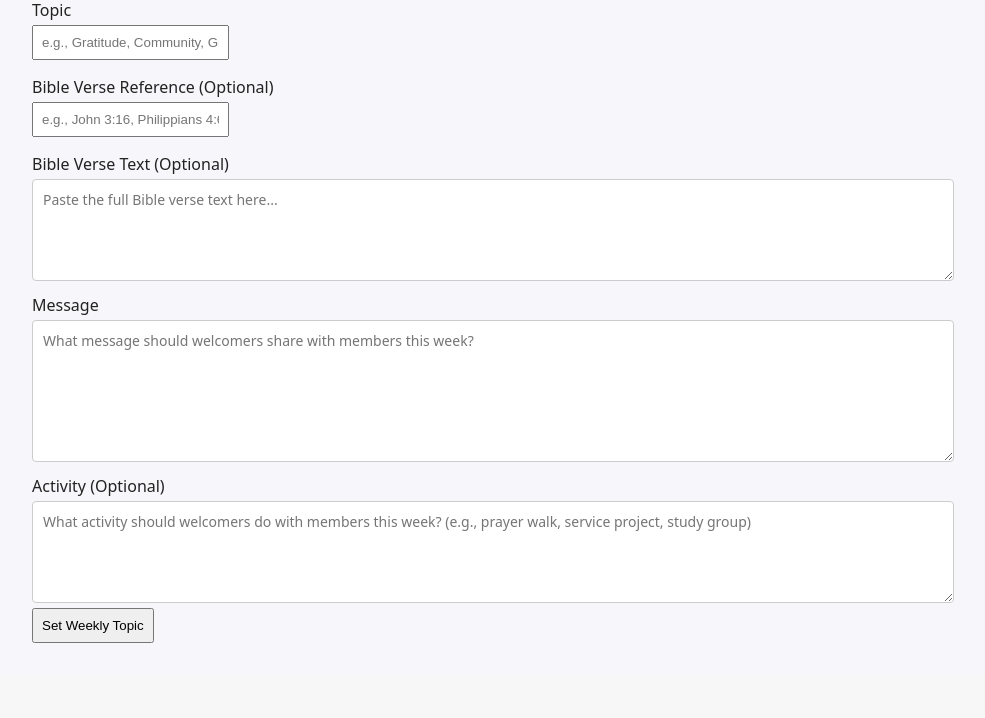
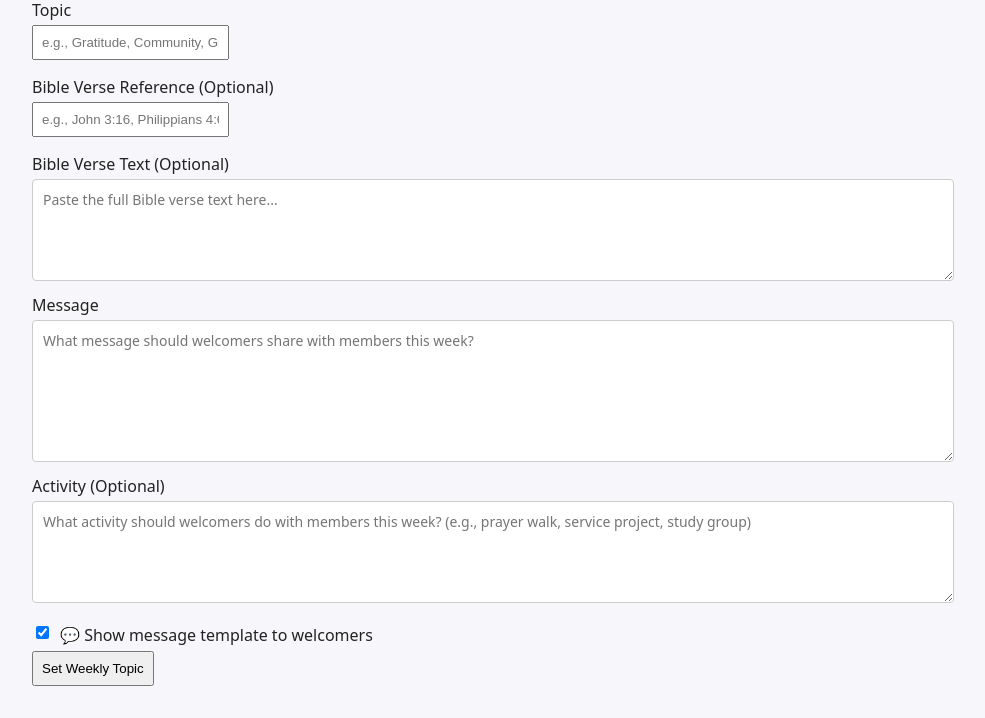
Before and after one commit to Jason-Kim1023/UpperRoomApp, a Flask app: page /admin/dashboard in a window 1280 px wide. Shown: the part 547-1265 px from the top of the page, without its empty margins (158-1143 px from the left). Before the commit the page ends 1190 px from the top, so only its background shows below. Run offline with Flask 3, Linux system fonts and the light colour scheme; a user stored in the database is signed in; tables that the repository leaves empty hold one stand-in row (values such as "Sample post").

Commit message:
added turning off welcome template

```diff
--- a/admin/routes.py
+++ b/admin/routes.py
@@ -188,6 +188,7 @@
     bible_verse_text = request.form.get("bible_verse_text", "").strip()
     question = request.form["question"].strip()
     activity = request.form.get("activity", "").strip()
+    show_message_template = "show_message_template" in request.form
 
     if not topic or not question:
         flash("Both topic and question are required.", "error")
@@ -203,6 +204,7 @@
         existing_topic.bible_verse_text = bible_verse_text if bible_verse_text else None
         existing_topic.question = question
         existing_topic.activity = activity if activity else None
+        existing_topic.show_message_template = show_message_template
         flash("Weekly topic updated.", "success")
     else:
         # Create new topic
@@ -212,7 +214,8 @@
             bible_verse_ref=bible_verse_ref if bible_verse_ref else None,
             bible_verse_text=bible_verse_text if bible_verse_text else None,
             question=question,
-            activity=activity if activity else None
+            activity=activity if activity else None,
+            show_message_template=show_message_template
         )
         db.session.add(new_topic)
         flash("Weekly topic set.", "success")
--- a/models.py
+++ b/models.py
@@ -48,4 +48,5 @@
     bible_verse_text = db.Column(db.Text, nullable=True)  # Full verse text
     question = db.Column(db.Text, nullable=False)
     activity = db.Column(db.Text, nullable=True)  # Optional activity for the week
+    show_message_template = db.Column(db.Boolean, default=True, nullable=False)  # Toggle for message template
     created_at = db.Column(db.DateTime, default=datetime.utcnow)
--- a/templates/admin/dashboard.html
+++ b/templates/admin/dashboard.html
@@ -82,6 +82,11 @@
   <label>Activity (Optional)</label>
   <textarea name="activity" placeholder="What activity should welcomers do with members this week? (e.g., prayer walk, service project, study group)" class="textarea-formatted">{{ current_topic.activity if current_topic else '' }}</textarea>
 
+  <label style="display: flex; align-items: center; gap: 8px; margin-top: 15px;">
+    <input type="checkbox" name="show_message_template" {% if not current_topic or current_topic.show_message_template %}checked{% endif %}>
+    <span>💬 Show message template to welcomers</span>
+  </label>
+
   <button type="submit">
     {% if current_topic %}
       Update Weekly Topic
--- a/templates/welcomer/dashboard.html
+++ b/templates/welcomer/dashboard.html
@@ -36,7 +36,7 @@
 </div>
 {% endif %}
 
-{% if current_topic %}
+{% if current_topic and current_topic.show_message_template %}
 <div style="background: #e8f5e8; border: 1px solid #c3e6c3; border-radius: 8px; padding: 20px; margin-bottom: 30px;">
   <h3 style="color: #2d5a2d; margin-top: 0;">💬 General Message Template</h3>
   <p style="color: #4a6741; margin-bottom: 15px; font-size: 14px;">Use this template to reach out to your members. Just replace "XX" with their name!</p>
```
